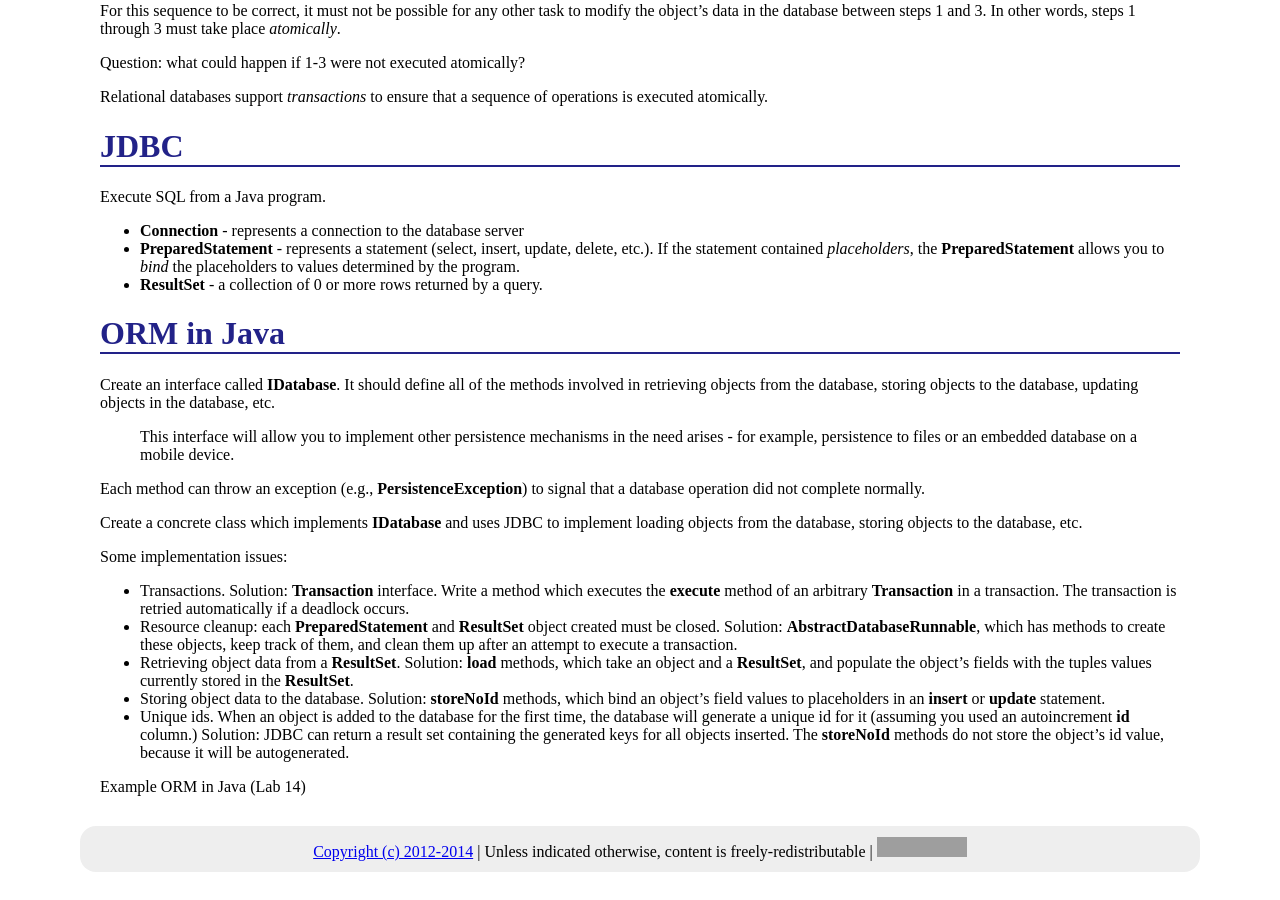
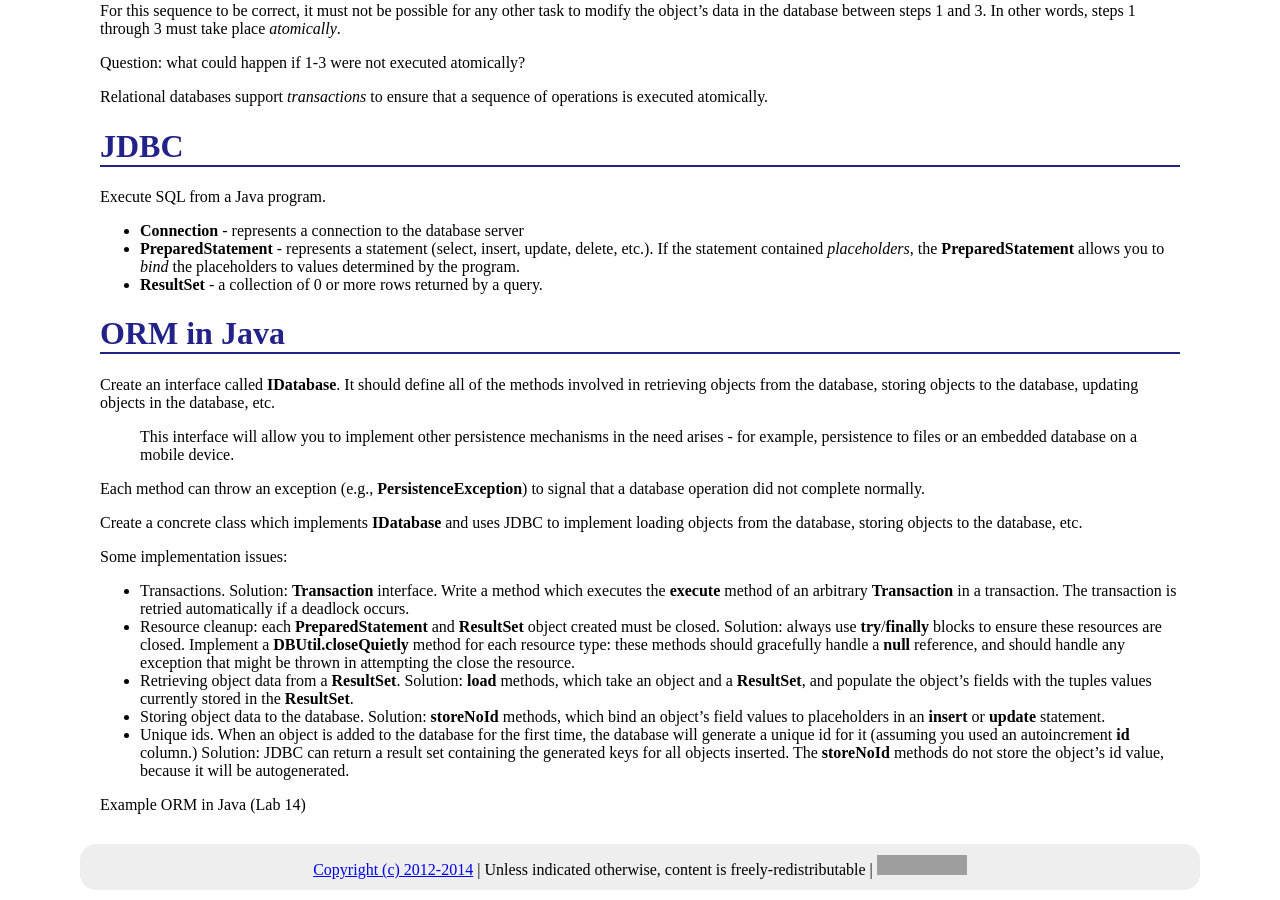
Before and after one commit to ycpcs/cs496-spring2014, a Jekyll site: the page built from lectures/lecture14.md, in a window 1280 px wide and 900 px high, scrolled down 862 px. Built offline with Jekyll 4.4.1, drawn with Linux system fonts in a browser that asks for light colours; Markdown is read by kramdown in place of the engine named in the settings; grey boxes are pictures that could not be loaded.

Commit message:
recommend just using try/finally for resource cleanup

```diff
--- a/lectures/lecture14.md
+++ b/lectures/lecture14.md
@@ -70,7 +70,7 @@ Create a concrete class which implements **IDatabase** and uses JDBC to implemen
 Some implementation issues:
 
 -   Transactions. Solution: **Transaction** interface. Write a method which executes the **execute** method of an arbitrary **Transaction** in a transaction. The transaction is retried automatically if a deadlock occurs.
--   Resource cleanup: each **PreparedStatement** and **ResultSet** object created must be closed. Solution: **AbstractDatabaseRunnable**, which has methods to create these objects, keep track of them, and clean them up after an attempt to execute a transaction.
+-   Resource cleanup: each **PreparedStatement** and **ResultSet** object created must be closed. Solution: always use **try**/**finally** blocks to ensure these resources are closed. Implement a **DBUtil.closeQuietly** method for each resource type: these methods should gracefully handle a **null** reference, and should handle any exception that might be thrown in attempting the close the resource.
 -   Retrieving object data from a **ResultSet**. Solution: **load** methods, which take an object and a **ResultSet**, and populate the object's fields with the tuples values currently stored in the **ResultSet**.
 -   Storing object data to the database. Solution: **storeNoId** methods, which bind an object's field values to placeholders in an **insert** or **update** statement.
 -   Unique ids. When an object is added to the database for the first time, the database will generate a unique id for it (assuming you used an autoincrement **id** column.) Solution: JDBC can return a result set containing the generated keys for all objects inserted. The **storeNoId** methods do not store the object's id value, because it will be autogenerated.
```
